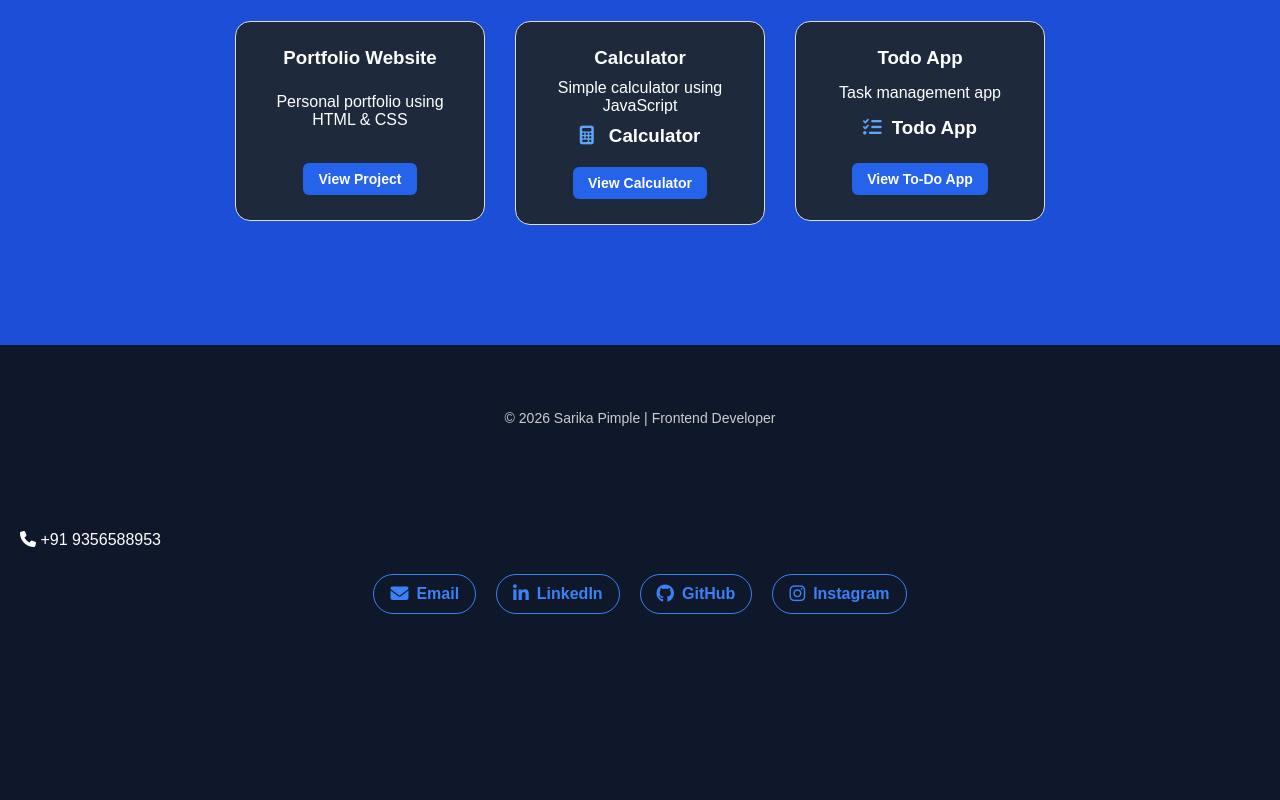
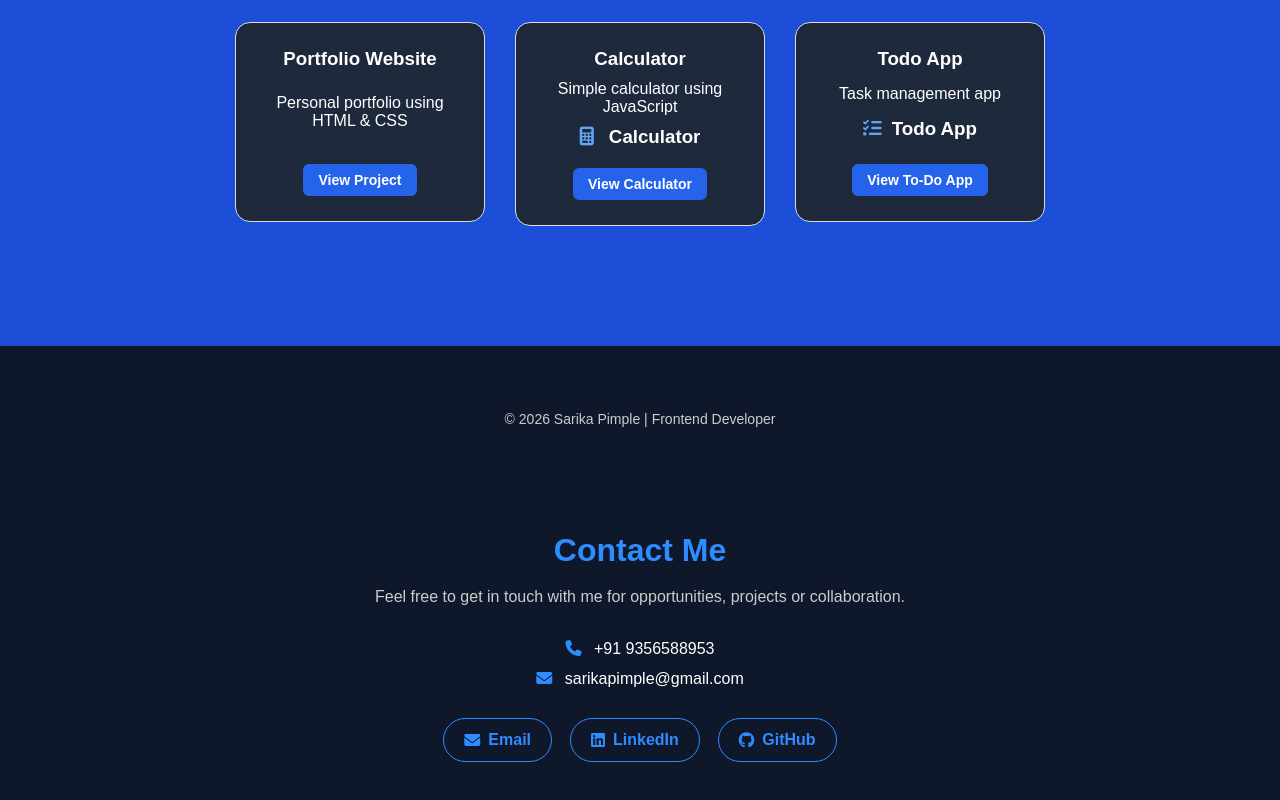
Before and after one commit to sarikanarayanpimple/portfolio, a plain HTML site: page index.html in a window 1280 px wide. Shown: the part 1900-2700 px from the top of the page. Before the commit the page ends 2594 px from the top, so only its background shows below. Drawn offline with Linux system fonts and the light colour scheme.

Commit message:
Updated Portfolio Website

```diff
--- a/index.html
+++ b/index.html
@@ -13,7 +13,14 @@
  <body>
 
     <nav>
-        <ul>
+        <button class="menu-toggle"
+    onclick="toggleMenu()">
+          <span></span>
+          <span></span>
+          <span></span>
+        </button>
+
+        <ul id="nav-links">
             <li><a href="#home">Home</a></li>
             <li><a href="#about">About</a></li>
             <li><a href="#skills">Skills</a></li>
@@ -32,7 +39,7 @@
             <h1 class="portfolio-title">SARIKA PORTFOLIO</h1>
 
             <h2>I am Sarika Pimple</h2>
->
+
             <p class="typing-text">Frontend Developer</p>
 
             <p>
@@ -160,46 +167,44 @@
         <p>&copy; 2026 Sarika Pimple | Frontend Developer</p>
     </footer>
 
+     </h3>
+
     <section id="contact">
-        <p><i class="fa-solid fa-phone"></i> +91 9356588953</p>
+    <h2>Contact Me</h2>
 
+    <p class="contact-text">
+        Feel free to get in touch with me for opportunities, projects or collaboration.
+    </p>
 
-        <div class="contact-icons">
+    <div class="contact-details">
 
-    <h3>
+        <p>
+            <i class="fa-solid fa-phone"></i>
+            +91 9356588953
+        </p>
+
+        <p>
+            <i class="fa-solid fa-envelope"></i>
+            sarikapimple@gmail.com
+        </p>
+
+    </div>
+
+    <div class="contact-icons">
+
         <a href="mailto:sarikapimple13@gmail.com">
             <i class="fa-solid fa-envelope"></i>
             <span>Email</span>
         </a>
-    </h3>
 
-    <h3>
-        <a href="https://www.linkedin.com/in/sarika-pimple-3070143a9/"
-           target="_blank">
-            <i class="fab fa-linkedin-in"></i>
+        <a href="https://www.linkedin.com/in/sarika-pimple-3070143a9?utm_source=share_via&utm_content=profile&utm_medium=member_android" target="_blank">
+            <i class="fa-brands fa-linkedin"></i>
             <span>LinkedIn</span>
         </a>
-    </h3>
 
-    <h3>
-        <a href="https://github.com/sarikanarayanpimple"
-           target="_blank">
-            <i class="fab fa-github"></i>
-            <span>GitHub</span>
-        </a>
-    </h3>
-
-    <h3>
-        <a href="https://www.instagram.com/sarika.pimple.patil/"
-           target="_blank">
-            <i class="fab fa-instagram"></i>
-            <span>Instagram</span>
-        </a>
-    </h3>
-
-</div>
-
-    </section>
+        <a href="https://github.com/sarikanarayanpimple" target="_blank">
+            <i class="fa-brands fa-github"></i>
+            <span>GitHub
 
 
     <script>
@@ -217,6 +222,11 @@
         }
 
     typeEffect();
+
+    function toggleMenu() {
+
+    document.querySelector("nav-links").classList.toggle("active");
+    }
     </script>
 
  </body>
--- a/style.css
+++ b/style.css
@@ -261,7 +261,7 @@ nav h3 {
     color: white;
   }
 
-  @media (max-width: 768px);
+  @media (max-width: 768px)
 
     .menu-toggle {
       display: block;
@@ -274,6 +274,7 @@ nav h3 {
     width: 100px;
     text-align: center;
     background: #333;
+    list-style: none;
   }
 
   .nav-links.active {
@@ -574,67 +575,108 @@ footer{
   color: #3b82f6;
 }
 
+/* Contact Section */
+
+#contact {
+    padding: 80px 20px;
+    text-align: center;
+    background: #0f172a;
+}
+
+#contact h2 {
+    font-size: 32px;
+    color: #2f8cff;
+    margin-bottom: 15px;
+}
+
+.contact-text {
+    color: #ccc;
+    font-size: 16px;
+    max-width: 600px;
+    margin: 0 auto 30px;
+    line-height: 1.6;
+}
+
+.contact-details {
+    margin-bottom: 30px;
+}
+
+.contact-details p {
+    color: #fff;
+    margin: 12px 0;
+    font-size: 16px;
+}
+
+.contact-details i {
+    color: #2f8cff;
+    margin-right: 8px;
+}
+
 .contact-icons {
     display: flex;
     justify-content: center;
     align-items: center;
-    gap: 20px;
-    margin-top: 25px;
+    gap: 18px;
     flex-wrap: wrap;
-}
-
-.contact-icons h3 {
-    margin: 0;
-    font-size: 16px;
 }
 
 .contact-icons a {
     display: flex;
     align-items: center;
     gap: 8px;
-    padding: 10px 16px;
-    border: 1px solid #3b82f6;
+    padding: 12px 20px;
+    border: 1px solid #2f8cff;
     border-radius: 25px;
-    color: #3b82f6;
+    color: #2f8cff;
     text-decoration: none;
+    font-weight: 600;
+    transition: 0.3s ease;
+}
+
+.contact-icons a:hover {
+    background: #2f8cff;
+    color: white;
+      transform: translateY(-4px) }
+
+
+nav {
+    background: rgba(17, 17, 17, 0.85);
+    position: sticky;
+    top: 0;
+    z-index: 1000;
+    padding: 14px 40px;
+    backdrop-filter: blur(10px);
+    border-bottom: 1px solid rgba(47, 140, 255, 0.15);
+}
+
+nav ul {
+    list-style: none;
+    display: flex;
+    justify-content: center;
+    align-items: center;
+    gap: 12px;
+    margin: 0;
+    padding: 0;
+}
+
+nav ul li a {
+    text-decoration: none;
+    color: white;
+    font-size: 17px;
+    font-weight: 500;
+    padding: 9px 18px;
+    border-radius: 25px;
     transition: all 0.3s ease;
 }
 
-.contact-icons a i {
-    font-size: 18px;
-    margin: 0;
+/* Hover Effect */
+nav ul li a:hover {
+    background: #2f8cff;
+    color: white;
+    transform: translateY(-2px);
+    box-shadow: 0 5px 15px rgba(47, 140, 255, 0.35);
 }
 
-.contact-icons a:hover {
-    background: #3b82f6;
-    color: white;
-    transform: translateY(-3px);
-    box-shadow: 0 5px 15px rgba(59, 130, 246, 0.3);
-}
-
-nav{
-  background: #111;
-  position: sticky;
-  top: 0;
-
-  display: flex;
-  justify-content: space-between;
-  align-items: center;
-  padding: 15px 40px;
-}
-
-nav ul{
-  list-style: none;
-  display: flex;
-  justify-content: center;
-  gap: 30px;
-}
-
-nav ul li a{
-  text-decoration: none;
-  color: white;
-  font-weight: 500;
-}
 
 
 /* ===== Professional Hero Title
```
Also changed, not shown: todo.html (+50 -5 lines).
